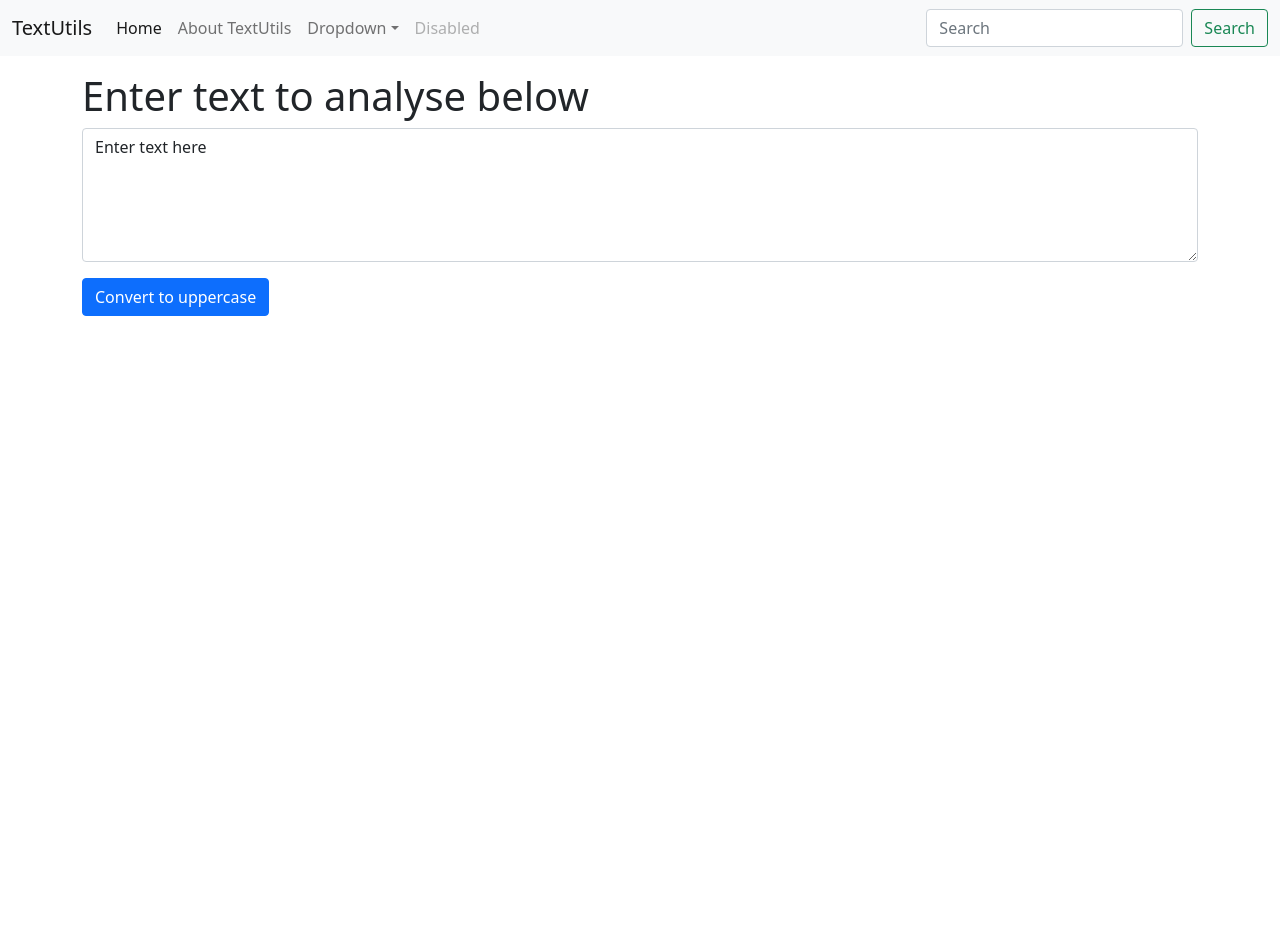
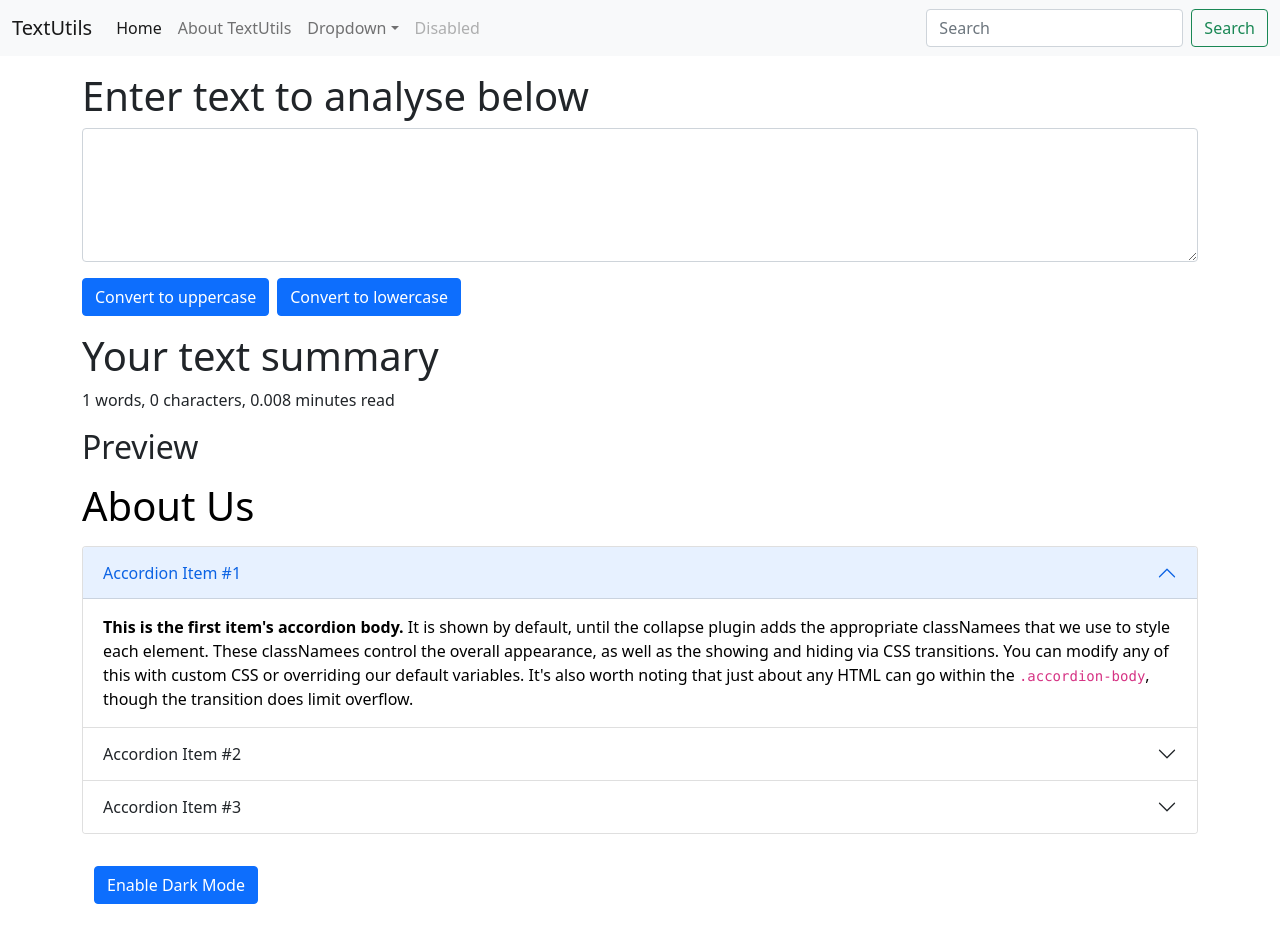
Before and after one commit to ankitjangir01/CWH-text-utils, a React (Create React App) app: page / in a window 1280 px wide. Before the commit the page ends 800 px from the top, so only its background shows below. Built offline with nearby package versions, Linux system fonts and the light colour scheme.

Commit message:
dark mode enable-disable btn

```diff
--- a/src/App.js
+++ b/src/App.js
@@ -2,12 +2,14 @@
 import './App.css';
 import Navbar from './components/Navbar';
 import TextForm from './components/TextForm';
+import About from './components/About';
 
 function App() {
   return (
     <>
       <Navbar title="TextUtils" aboutText="About TextUtils"/>
       <TextForm heading="Enter text to analyse below" />
+      <About />
     </>
   );
 }
--- /dev/null
+++ b/src/components/About.js
@@ -0,0 +1,76 @@
+import React, { useState } from 'react'
+
+export default function About() {
+
+    const [myStyle, setmyStyle] = useState({
+        color: 'black',
+        backgroundColor: 'white',
+    })
+
+    const [btnText, setbtnText] = useState('Enable Dark Mode');
+
+    const toggleMode = () => {
+        if(myStyle.color == 'black'){
+            setmyStyle({
+                color: 'white',
+                backgroundColor: '#00031f',
+            })
+            setbtnText('Enable Light Mode');
+        }
+        else{
+            setmyStyle({
+                color: 'black',
+                backgroundColor: 'white',
+            })
+            setbtnText('Enable Dark Mode');
+        }
+    }
+
+    return (
+        <div className='container' style={myStyle}>
+            <h1 className='my-3'>About Us</h1>
+            <div className="accordion" id="accordionExample" style={myStyle}>
+                <div className="accordion-item" style={myStyle}>
+                    <h2 className="accordion-header" id="headingOne">
+                        <button className="accordion-button" type="button" data-bs-toggle="collapse" data-bs-target="#collapseOne" aria-expanded="true" aria-controls="collapseOne">
+                            Accordion Item #1
+                        </button>
+                    </h2>
+                    <div id="collapseOne" className="accordion-collapse collapse show" aria-labelledby="headingOne" data-bs-parent="#accordionExample">
+                        <div className="accordion-body">
+                            <strong>This is the first item's accordion body.</strong> It is shown by default, until the collapse plugin adds the appropriate classNamees that we use to style each element. These classNamees control the overall appearance, as well as the showing and hiding via CSS transitions. You can modify any of this with custom CSS or overriding our default variables. It's also worth noting that just about any HTML can go within the <code>.accordion-body</code>, though the transition does limit overflow.
+                        </div>
+                    </div>
+                </div>
+                <div className="accordion-item" style={myStyle}>
+                    <h2 className="accordion-header" id="headingTwo">
+                        <button className="accordion-button collapsed" type="button" data-bs-toggle="collapse" data-bs-target="#collapseTwo" aria-expanded="false" aria-controls="collapseTwo">
+                            Accordion Item #2
+                        </button>
+                    </h2>
+                    <div id="collapseTwo" className="accordion-collapse collapse" aria-labelledby="headingTwo" data-bs-parent="#accordionExample">
+                        <div className="accordion-body">
+                            <strong>This is the second item's accordion body.</strong> It is hidden by default, until the collapse plugin adds the appropriate classNamees that we use to style each element. These classNamees control the overall appearance, as well as the showing and hiding via CSS transitions. You can modify any of this with custom CSS or overriding our default variables. It's also worth noting that just about any HTML can go within the <code>.accordion-body</code>, though the transition does limit overflow.
+                        </div>
+                    </div>
+                </div>
+                <div className="accordion-item" style={myStyle} s>
+                    <h2 className="accordion-header" id="headingThree">
+                        <button className="accordion-button collapsed" type="button" data-bs-toggle="collapse" data-bs-target="#collapseThree" aria-expanded="false" aria-controls="collapseThree">
+                            Accordion Item #3
+                        </button>
+                    </h2>
+                    <div id="collapseThree" className="accordion-collapse collapse" aria-labelledby="headingThree" data-bs-parent="#accordionExample">
+                        <div className="accordion-body">
+                            <strong>This is the third item's accordion body.</strong> It is hidden by default, until the collapse plugin adds the appropriate classNamees that we use to style each element. These classNamees control the overall appearance, as well as the showing and hiding via CSS transitions. You can modify any of this with custom CSS or overriding our default variables. It's also worth noting that just about any HTML can go within the <code>.accordion-body</code>, though the transition does limit overflow.
+                        </div>
+                    </div>
+                </div>
+            </div>
+            <div className='container my-3'>
+                <button type='button' className='btn btn-primary my-3' onClick={toggleMode}>{btnText}</button>
+            </div>
+        </div>
+
+    )
+}
--- a/src/components/TextForm.js
+++ b/src/components/TextForm.js
@@ -2,11 +2,16 @@
 
 
 export default function TextForm(props) {
-    const [text, setText] = useState('Enter text here');
+    const [text, setText] = useState('');
 
     const handleUpClick = ()=>{
         // console.log("toUppercase was clicked");
         let newText = text.toUpperCase();
+        setText(newText)
+    }
+    const handleLowClick = ()=>{
+        // console.log("toUppercase was clicked");
+        let newText = text.toLocaleLowerCase();
         setText(newText)
     }
     const handleOnChange = (event)=>{
@@ -15,13 +20,22 @@
 
     return (
         <form>
+            <>
             <div className='container my-3'>
                 <div className="mb-3">
                     <h1>{props.heading}</h1>
                     <textarea className='form-control' value={text} onChange={handleOnChange} id='myBox' rows='5'></textarea>
                 </div>
                 <button type='button' className='btn btn-primary' onClick={handleUpClick}>Convert to uppercase</button>
+                <button type='button' className='btn btn-primary mx-2' onClick={handleLowClick}>Convert to lowercase</button>
             </div>
+            <div className='container my-3'>
+                <h1>Your text summary</h1>
+                <p>{text.split(" ").length} words, {text.length} characters, {text.split(" ").length * 0.008} minutes read</p>
+                <h2>Preview</h2>
+                <p>{text}</p>
+            </div>
+            </>
         </form>
     )
 }
```
